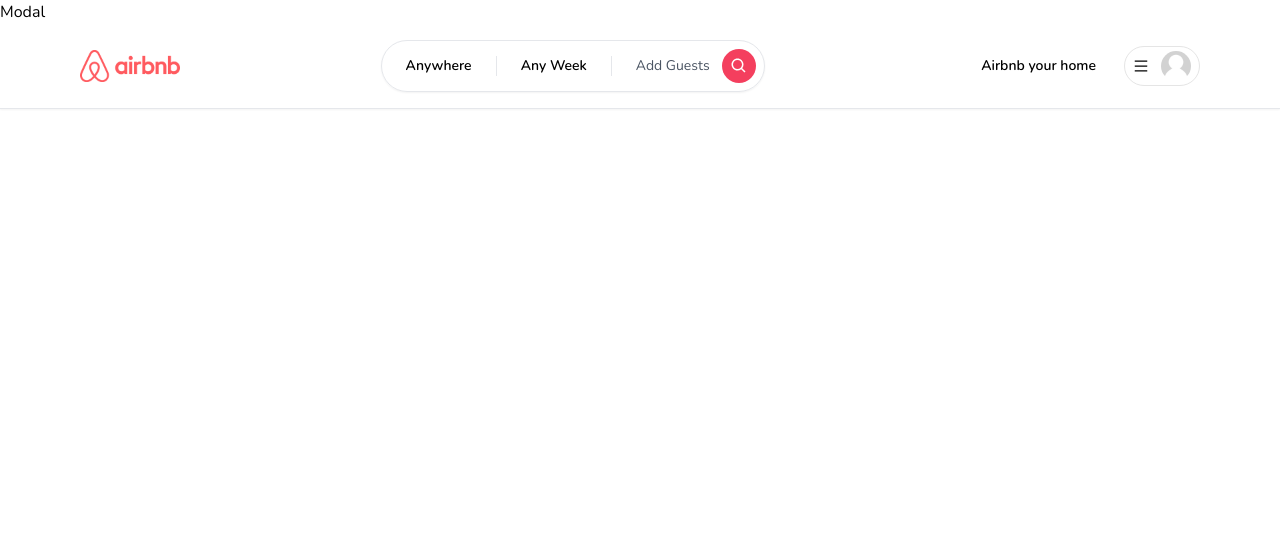
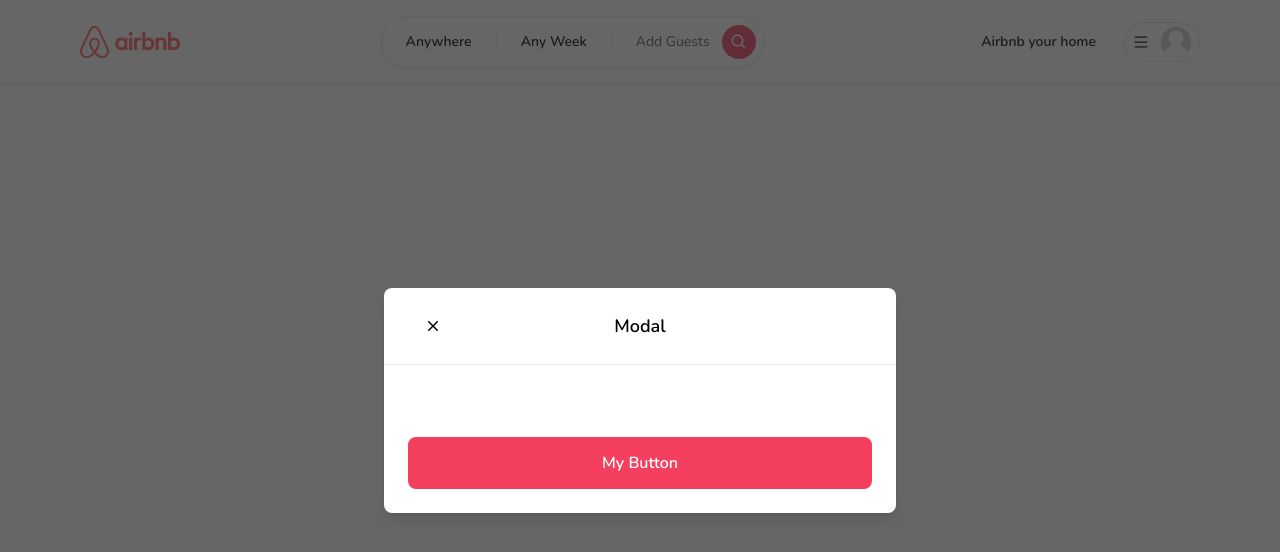
Before and after one commit to nycgio/airbnbclone, a Next.js app: page / in a window 1280 px wide. Shown: the top 552 px of the page. Built offline with nearby package versions, Linux system fonts and the light colour scheme.

Commit message:
created a button component

```diff
--- /dev/null
+++ b/app/components/Button.tsx
@@ -0,0 +1,57 @@
+'use client'
+
+import { IconType } from 'react-icons';
+
+interface ButtonProps {
+    label: string;
+    onClick: (e: React.MouseEvent<HTMLButtonElement>) => void;
+    disabled?: boolean;
+    outline?: boolean;
+    small?: boolean;
+    icon?: IconType
+}
+
+const Button: React.FC<ButtonProps> = ({
+    label,
+    onClick,
+    disabled,
+    outline,
+    small,
+    icon: Icon
+}) => {
+  return (
+    <button
+        onClick={onClick}
+        disabled={disabled}
+        className={`
+            relative
+            disabled:opacity-70
+            disabled:cursor-not-allowed
+            rounded-lg
+            hover:opacity-80
+            transition
+            w-full
+            ${outline ? 'bg-white' : 'bg-rose-500'}
+            ${outline ? 'border-black' : 'border-rose-500'}
+            ${outline ? 'text-black' : 'text-white'}
+            ${small ? 'py-1' : 'py-3'}
+            ${small ? 'text-sm' : 'text-md'}
+            ${small ? 'font-light' : 'font-semibold'}
+            ${small ? 'border-[1px]' : 'border-[2px]'}
+        `}
+    >
+        {Icon && (
+            <Icon
+                className="
+                    absolute
+                    left-4
+                    top-4
+                "
+            />
+        )}
+        {label}
+    </button>
+  )
+}
+
+export default Button
--- a/app/components/Modals/Modal.tsx
+++ b/app/components/Modals/Modal.tsx
@@ -1,8 +1,174 @@
 'use client';
+import { useCallback, useEffect, useState } from 'react';
+import { IoMdClose } from 'react-icons/io';
+import Button from '../Button';
 
-const Modal = () => {
+interface ModalProps {
+  isOpen?: boolean;
+  onClose: () => void;
+  onSubmit: () => void;
+  title?: string;
+  body?: React.ReactElement
+  footer?: React.ReactElement
+  actionLabel: string;
+  disabled?: boolean;
+  secondaryAction?: () => void;
+  secondaryLabel?: string;
+}
+
+const Modal: React.FC<ModalProps> = ({
+  isOpen,
+  onClose,
+  onSubmit,
+  title,
+  body,
+  footer,
+  actionLabel,
+  disabled,
+  secondaryAction,
+  secondaryLabel,
+}) => {
+  const [showModal, setShowModal] = useState(isOpen);
+
+  useEffect(() => {
+    setShowModal(isOpen)
+  },[isOpen]);
+
+  const handleClose = useCallback(()=> {
+    if (disabled) return;
+
+    setShowModal(false);
+    setTimeout(() => {
+      onClose();
+    }, 300)
+  }, [disabled, onClose]);
+
+  const handleSubmit = useCallback(() => {
+    if (disabled) return;
+
+    onSubmit();
+  }, [disabled, onSubmit]);
+
+  const handleSecondaryAction = useCallback(() => {
+    if (disabled || !secondaryAction ) return;
+
+    secondaryAction();
+  } ,[disabled, secondaryAction]);
+
+  if (!isOpen) return null;
+
   return (
-    <div>Modal</div>
+    <>
+      <div
+        className="
+          justify-center
+          items-center
+          flex
+          overflow-x-hidden
+          overflow-y-auto
+          fixed
+          inset-0
+          z-50
+          outline-none
+          focus:outline-none
+          bg-neutral-800/70
+        "
+      >
+        <div
+          className="
+            relative
+            w-full
+            md:w-4/6
+            lg:w-3/6
+            xl:w-2/5
+            my-6
+            mx-auto
+            h-full
+            lg:h-auto
+            md:h-auto
+          "
+        >
+          <div
+            className={`
+              translate
+              duration-300
+              h-full
+              ${showModal} ? 'translate-y-0' : 'translate-y-full'}
+              ${showModal ? 'opacity-100' : 'opacity-0'}
+            `}
+          >
+            <div
+              className="
+                translate
+                h-full
+                lg:h-auto
+                md:h-auto
+                border-0
+                rounded-lg
+                shadow-lg
+                relative
+                flex
+                flex-col
+                w-full
+                bg-white
+                outline-none
+                focus:outline-none
+              "
+            >
+              {/* HEADER */}
+              <div
+                className="
+                  flex
+                  items-center
+                  p-6
+                  rounded-t
+                  justify-center
+                  relative
+                  border-b-[1px]
+                "
+              >
+                <button
+                  onClick={handleClose}
+                  className="
+                    p-1
+                    border-0
+                    hover:opacity-70
+                    transition
+                    absolute
+                    left-9
+                  "
+                >
+                  <IoMdClose size={18} />
+                </button>
+                <div className="text-lg font-semibold">
+                  {title}
+                </div>
+              </div>
+
+              {/* BODY */}
+              <div className="relative p-6 flex-auto">
+                {body}
+              </div>
+
+              {/* FOOTER */}
+              <div className="flex flex-col gap-2 p-6">
+                <div
+                  className="
+                    flex
+                    flex-row
+                    items-center
+                    gap-4
+                    w-full
+                  "
+                >
+                  <Button label='My Button'/>
+                </div>
+              </div>
+            </div>
+          </div>
+        </div>
+      </div>
+    </>
   )
 }
 
--- a/app/layout.tsx
+++ b/app/layout.tsx
@@ -22,7 +22,7 @@
     <html lang="en">
       <body className={font.className}>
         <ClientOnly>
-          <Modal />
+          <Modal isOpen title="Modal"/>
           <Navbar />
         </ClientOnly>
         {children}
```
